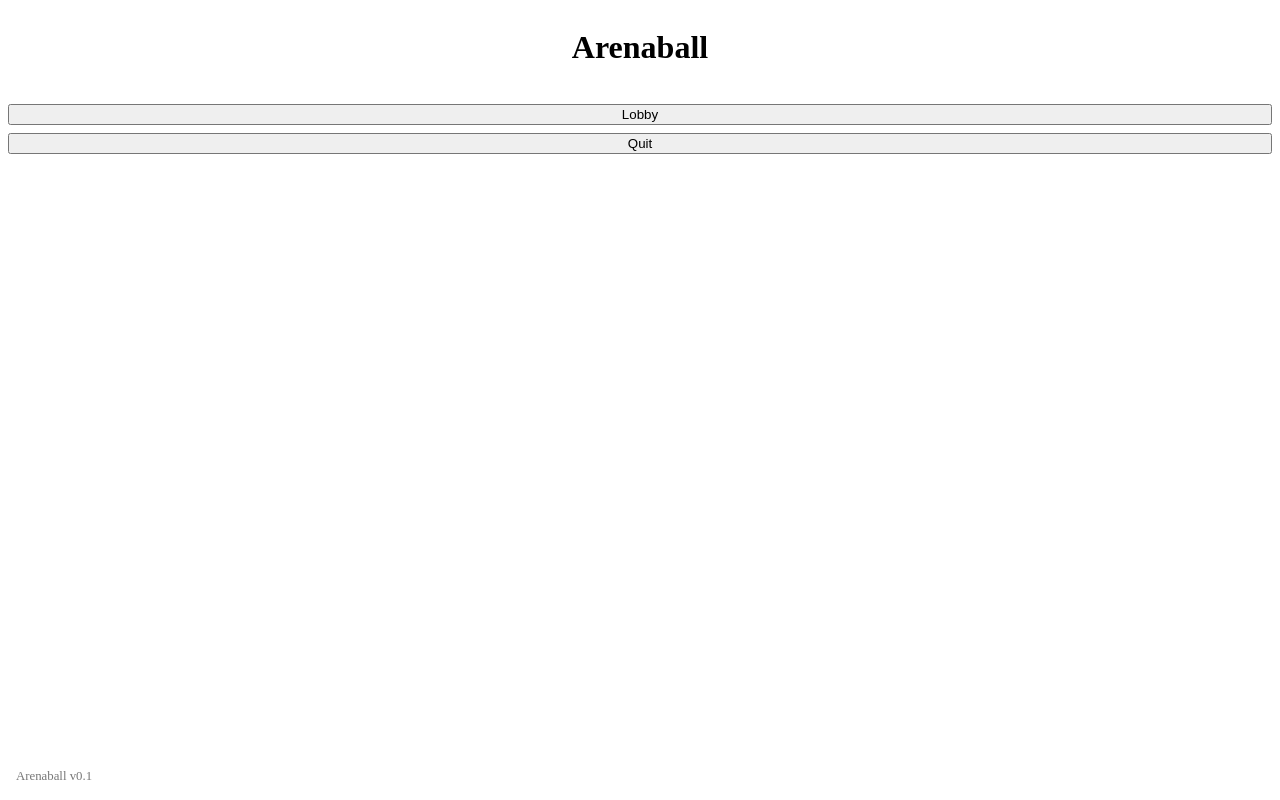
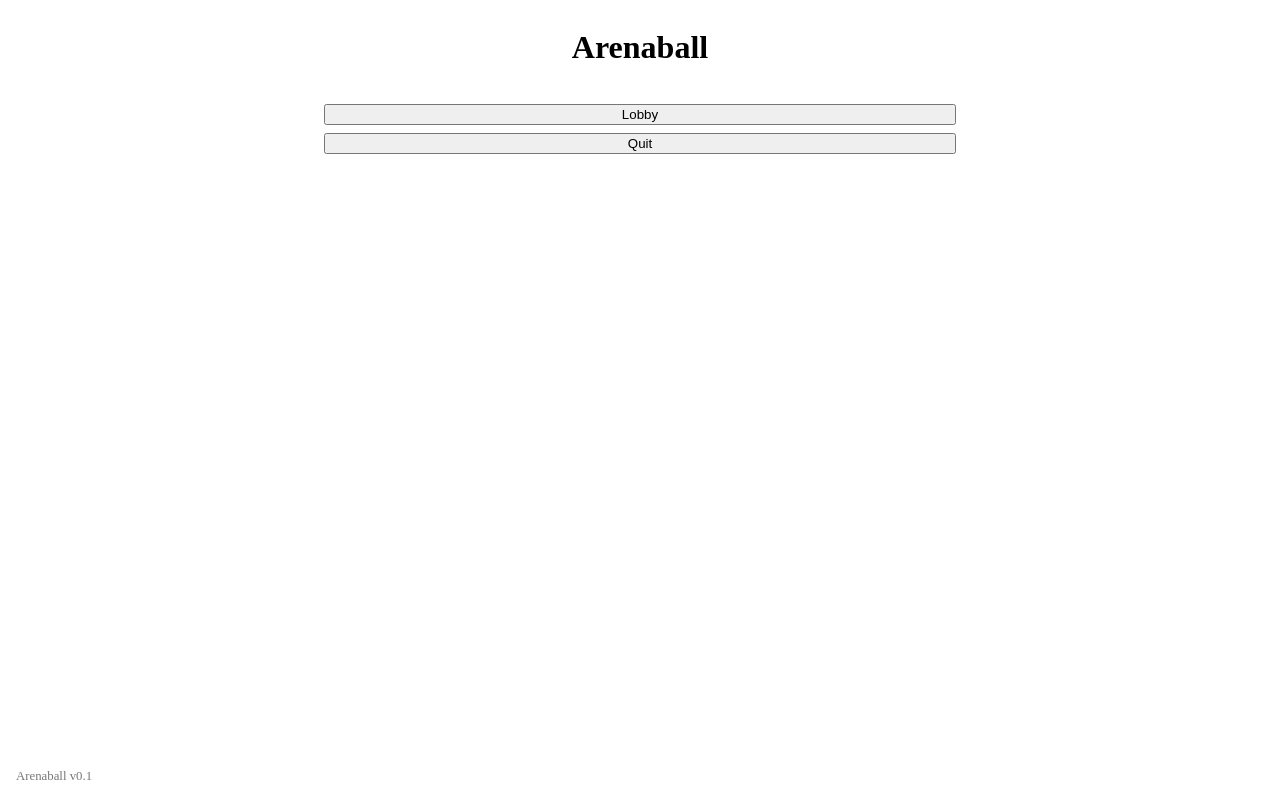
Before and after one commit to RubberDuckHero/MosaicOperations, a React (Vite) app: page / in a window 1280 px wide. Built offline with nearby package versions, Linux system fonts and the light colour scheme.

Commit message:
Set button width to 50% and center

```diff
--- a/src/custom.css
+++ b/src/custom.css
@@ -10,7 +10,8 @@
   display: flex;
   flex-direction: column;
   gap: 0.5rem;
-  width: 100%;
+  width: 50%;
+  margin: 0 auto;
 }
 
 .btn-group .btn {
```
